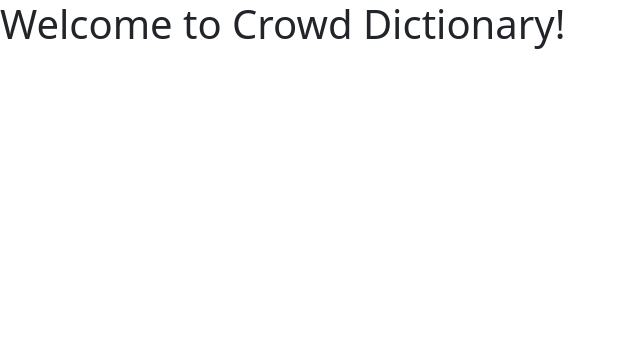
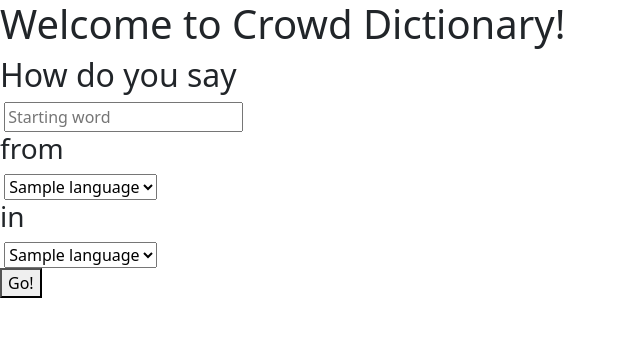
Before and after one commit to merrillhuang/crowd_dictionary, a Rails app: page / in a window 1280 px wide. Shown: the top 337 px of the page, without its empty margins (0-640 px from the left). Run offline with Rails 7, Linux system fonts and the light colour scheme; tables that the repository leaves empty hold one stand-in row (values such as "Sample post"); some libraries are stand-ins or nearby versions.

Commit message:
initial draft of landing page

```diff
--- a/app/views/languages/landing.html.erb
+++ b/app/views/languages/landing.html.erb
@@ -1 +1,26 @@
 <h1>Welcome to Crowd Dictionary!</h1>
+
+<h2>How do you say</h2>
+
+<%= form_with(url: "/") do %>
+  <div>
+    <%= label_tag :origin_word_box, "" %>
+    <%= text_field_tag :query_origin_word, nil, placeholder: "Starting word" %>
+  </div>
+
+  <h3>from</h3>
+
+  <div>
+    <%= label_tag :starting_language, "" %>
+    <%= select_tag "Starting Language", options_from_collection_for_select(@languages, "id", "name") %>
+  </div>
+
+  <h3>in</h3>
+
+  <div>
+    <%= label_tag :target_language, "" %>
+    <%= select_tag "Target Language", options_from_collection_for_select(@languages, "id", "name") %>
+  </div>
+
+  <%= button_tag "Go!" %>
+<% end %>
```
